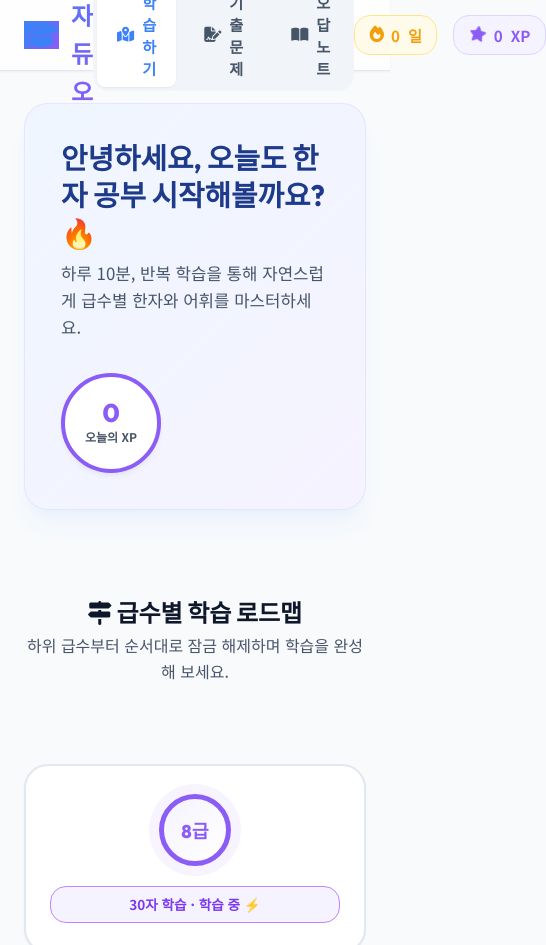
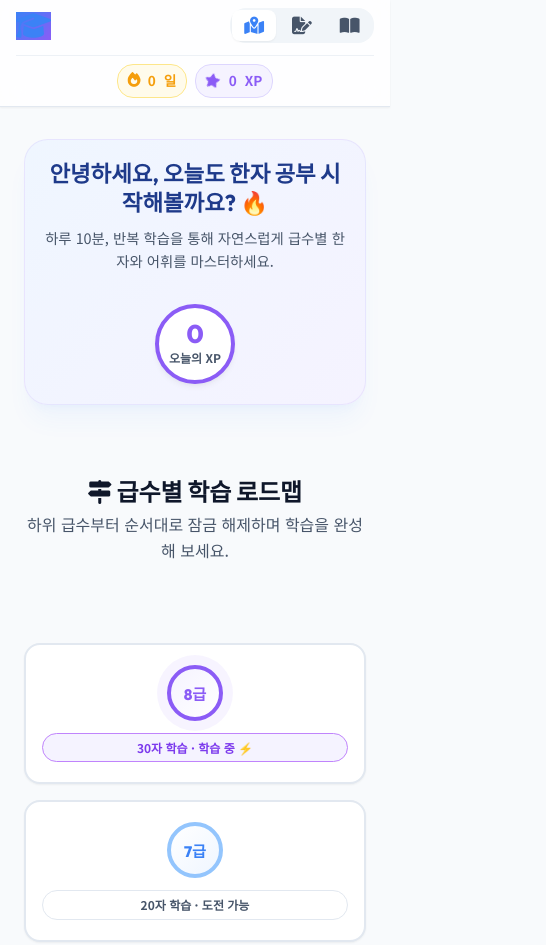
Before and after one commit to devandrew7/Hanja-duo, a plain HTML site: page index.html in a window 390 px wide. Shown: the top 945 px of the page, 546 px wide, since content can reach past the window. Drawn offline with nearby package versions, Linux system fonts and the light colour scheme.

Commit message:
Update layout for mobile responsiveness

```diff
--- a/index.html
+++ b/index.html
@@ -27,13 +27,13 @@
       <!-- Navigation Tabs -->
       <nav class="nav-tabs">
         <button class="tab-btn active" data-tab="dashboard">
-          <i class="fa-solid fa-map-location-dot"></i> 학습하기
+          <i class="fa-solid fa-map-location-dot"></i><span>학습하기</span>
         </button>
         <button class="tab-btn" data-tab="exams">
-          <i class="fa-solid fa-file-signature"></i> 기출문제
+          <i class="fa-solid fa-file-signature"></i><span>기출문제</span>
         </button>
         <button class="tab-btn" data-tab="review">
-          <i class="fa-solid fa-book-open"></i> 오답노트
+          <i class="fa-solid fa-book-open"></i><span>오답노트</span>
         </button>
       </nav>
 
--- a/style.css
+++ b/style.css
@@ -2056,3 +2056,159 @@ a {
   transform: translateY(-1px);
   box-shadow: 0 4px 6px -1px rgba(59, 130, 246, 0.2);
 }
+
+/* ==========================================================================
+   MOBILE & RESPONSIVE LAYOUT OPTIMIZATIONS
+   ========================================================================== */
+@media (max-width: 650px) {
+  /* 1. Header Layout wrapping & height adjustments */
+  .header-container {
+    flex-wrap: wrap;
+    height: auto;
+    padding: 0.5rem 1rem;
+    gap: 0.5rem;
+    justify-content: space-between;
+  }
+
+  .logo {
+    order: 1;
+    font-size: 1.25rem;
+  }
+
+  /* Hide logo text, only leave graduation cap icon */
+  .logo-text {
+    display: none;
+  }
+
+  .nav-tabs {
+    order: 2;
+    padding: 0.15rem;
+    gap: 0.25rem;
+  }
+
+  /* Hide button labels inside navigation tabs, keep icons only */
+  .tab-btn {
+    padding: 0.4rem 0.75rem;
+    font-size: 1.1rem;
+  }
+  .tab-btn span {
+    display: none;
+  }
+
+  /* Wrap user statistics to the next row */
+  .user-stats {
+    order: 3;
+    width: 100%;
+    justify-content: center;
+    gap: 0.5rem;
+    margin-top: 0.25rem;
+    border-top: 1px solid rgba(226, 232, 240, 0.6);
+    padding-top: 0.5rem;
+  }
+
+  .stat-badge {
+    padding: 0.3rem 0.6rem;
+    font-size: 0.85rem;
+  }
+
+  /* 2. Flatten roadmap rows into a unified 2-column grid */
+  .roadmap-path {
+    display: grid;
+    grid-template-columns: repeat(2, 1fr);
+    gap: 1rem;
+  }
+
+  .roadmap-row {
+    display: contents !important; /* treat elements inside rows as direct children of the roadmap-path grid */
+  }
+
+  .level-node-wrapper {
+    padding: 1.25rem 1rem;
+    gap: 0.75rem;
+    border-radius: var(--radius-md);
+  }
+
+  .level-node-button {
+    width: 56px;
+    height: 56px;
+    border-width: 4px;
+  }
+
+  .level-node-button .node-label {
+    font-size: 0.95rem;
+  }
+
+  .level-details-bubble {
+    font-size: 0.75rem;
+    padding: 0.25rem 0.5rem;
+    word-break: keep-all;
+  }
+
+  /* 3. Welcome Banner sizing */
+  .welcome-banner {
+    padding: 1.25rem;
+    margin-bottom: 2rem;
+    text-align: center;
+    justify-content: center;
+  }
+
+  .banner-content h1 {
+    font-size: 1.4rem;
+  }
+
+  .banner-content p {
+    font-size: 0.9rem;
+  }
+
+  .today-xp-circle {
+    width: 80px;
+    height: 80px;
+  }
+
+  /* 4. Session workspace and footer formatting */
+  .session-container {
+    padding: 0.5rem 0 11rem 0;
+  }
+
+  .session-footer-container {
+    flex-direction: column;
+    align-items: stretch;
+    gap: 1rem;
+  }
+
+  .feedback-message {
+    width: 100%;
+  }
+
+  .session-footer-container .btn {
+    width: 100%;
+  }
+
+  .session-footer {
+    padding: 1rem;
+  }
+
+  /* 5. Modal size adjustments */
+  .modal-card {
+    padding: 1.5rem 1.25rem;
+  }
+
+  .modal-card h2 {
+    font-size: 1.3rem;
+  }
+
+  .modal-chars-grid {
+    grid-template-columns: repeat(auto-fill, minmax(48px, 1fr));
+  }
+
+  .modal-char-item {
+    font-size: 1.15rem;
+  }
+}
+
+@media (max-width: 400px) {
+  /* For extra narrow phones, make roadmap 1 column */
+  .roadmap-path {
+    grid-template-columns: 1fr;
+  }
+}
```
